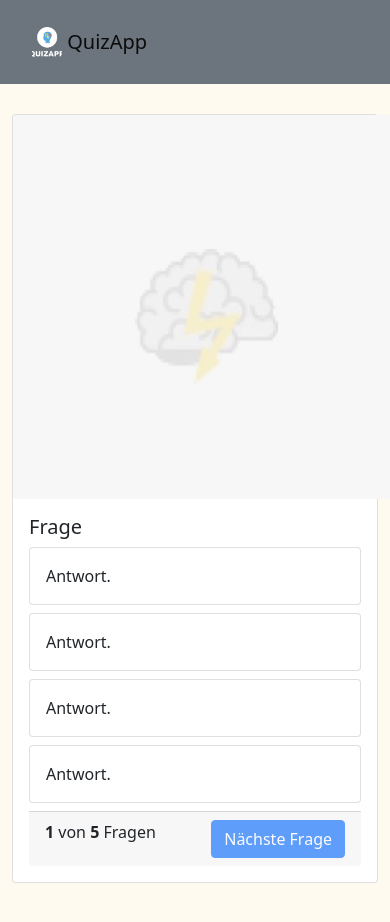
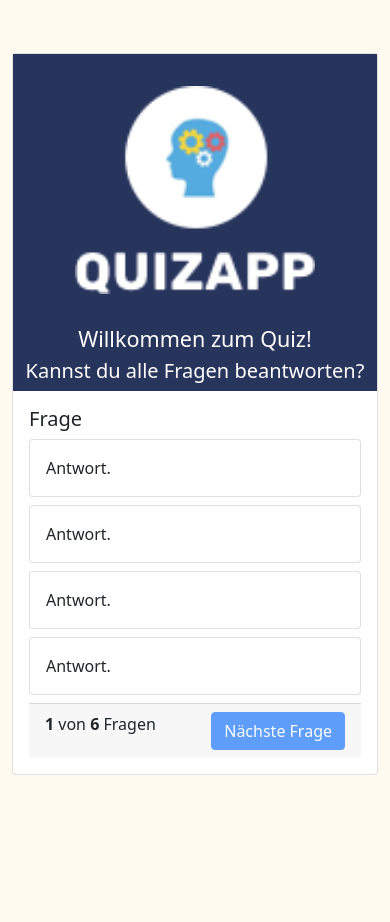
Before and after one commit to Th-Da/QuizApp, a website: page index.html in a window 390 px wide. After the commit the page ends 844 px from the top, so only its background shows below. Drawn offline with nearby package versions, Linux system fonts and the light colour scheme.

Commit message:
remove header + design

```diff
--- a/index.html
+++ b/index.html
@@ -12,18 +12,15 @@
 
 <body onload="init()">
 
-    <nav class="navbar navbar-light bg-secondary">
-        <a class="navbar-brand" href="#">
-            <img src="img/logo.png" width="30" height="30" class="d-inline-block align-top" alt="">
-            QuizApp
-        </a>
-    </nav>
-
     <div class="container">
         <div class="card mb-3 quiz-card">
-            <div class="row no-gutters">
-                <div class="col-md-4">
-                    <img src="img/brainbg.jpg" class="card-img" alt="...">
+            <div class="row no-gutters quiz-card-child">
+                <div class="col-md-4 card-left">
+                    <img src="img/logo.png" class="card-img" alt="...">
+                    <div class="card-left-txt">
+                        <h4>Willkommen zum Quiz!</h4>
+                        <h5>Kannst du alle Fragen beantworten?</h5>
+                    </div>
                 </div>
                 <div class="col-md-8">
                     <div class="card-body">
@@ -54,9 +51,10 @@
 
                         <div class="card-footer">
                             <span>
-                                <b>1</b> von <b id="allQuestions">5</b> Fragen
+                                <b id="currentQuestion">1</b> von <b id="allQuestions">5</b> Fragen
                             </span>
-                            <button class="btn btn-primary" id="buttonNext" onclick="nextQuestion()" disabled>Nächste Frage</button>
+                            <button class="btn btn-primary" id="buttonNext" onclick="nextQuestion()" disabled>Nächste
+                                Frage</button>
                         </div>
                     </div>
                 </div>
--- a/script.js
+++ b/script.js
@@ -57,12 +57,16 @@ function init() {
 }
 
 function showQuestion() {
+    if (current >= questions) {
+
+    } else {
         let current = questions[currentQuestion];
         document.getElementById('questionText').innerHTML = current['question'];
         document.getElementById('answer1').innerHTML = current['answer1'];
         document.getElementById('answer2').innerHTML = current['answer2'];
         document.getElementById('answer3').innerHTML = current['answer3'];
         document.getElementById('answer4').innerHTML = current['answer4'];
+    }
 }
 
 function answer(answer) {
@@ -79,6 +83,21 @@ function answer(answer) {
     document.getElementById('buttonNext').disabled = false;
 }
 
-function nextQuestion() [
+function nextQuestion() {
+    currentQuestion++;
+    resetAnswerButtons();
+    document.getElementById('buttonNext').disabled = true;
+    showQuestion();
+    document.getElementById('currentQuestion').innerHTML = currentQuestion + 1;
+}
 
-]
+function resetAnswerButtons() {
+    document.getElementById('answer1').parentNode.classList.remove('bg-danger');
+    document.getElementById('answer2').parentNode.classList.remove('bg-danger');
+    document.getElementById('answer3').parentNode.classList.remove('bg-danger');
+    document.getElementById('answer4').parentNode.classList.remove('bg-danger');
+    document.getElementById('answer1').parentNode.classList.remove('bg-success');
+    document.getElementById('answer2').parentNode.classList.remove('bg-success');
+    document.getElementById('answer3').parentNode.classList.remove('bg-success');
+    document.getElementById('answer4').parentNode.classList.remove('bg-success');
+}
--- a/style.css
+++ b/style.css
@@ -1,14 +1,5 @@
 body {
     background-color: rgb(254, 250, 239) !important;
-}
-
-.navbar {
-    height: 10vh;
-}
-
-.navbar img {
-    object-fit: cover;
-    margin-left: 2rem;
 }
 
 .container {
@@ -24,9 +15,21 @@ body {
     width: 60rem;
 }
 
-/* .card-body {
-    margin-left: 5rem;
-} */
+.quiz-card-child {
+    border-radius: 5px;
+}
+
+.card-left {
+    display: flex;
+    flex-direction: column;
+    justify-content: space-between;
+    color: white;
+    background-color: #27345c;
+}
+
+.card-left-txt {
+    text-align: center;
+}
 
 .hover:hover {
     cursor: pointer;
@@ -37,8 +40,9 @@ body {
 }
 
 .quiz-card img {
-    height: 24rem;
-    width: 24rem;
+    background-color: #27345c;
+
+
 }
 
 .card-footer {
@@ -49,3 +53,23 @@ body {
 .bg-danger, .bg-success {
     color: white;
 }
+
+@media (max-width: 768px) {
+
+    .card-left {
+        display: flex;
+        align-items: center;
+        width: inherit;
+    }
+
+
+    .quiz-card img {
+        margin: 2rem 0;
+        height: 13rem;
+        width: 15rem;
+    }
+
+    .row {
+        --bs-gutter-x: 0 !important;
+    }
+}
```
Also changed, not shown: img/trophy.png (added), img/tropy.png (deleted). Lines whose indentation alone changed are shown as unchanged.
